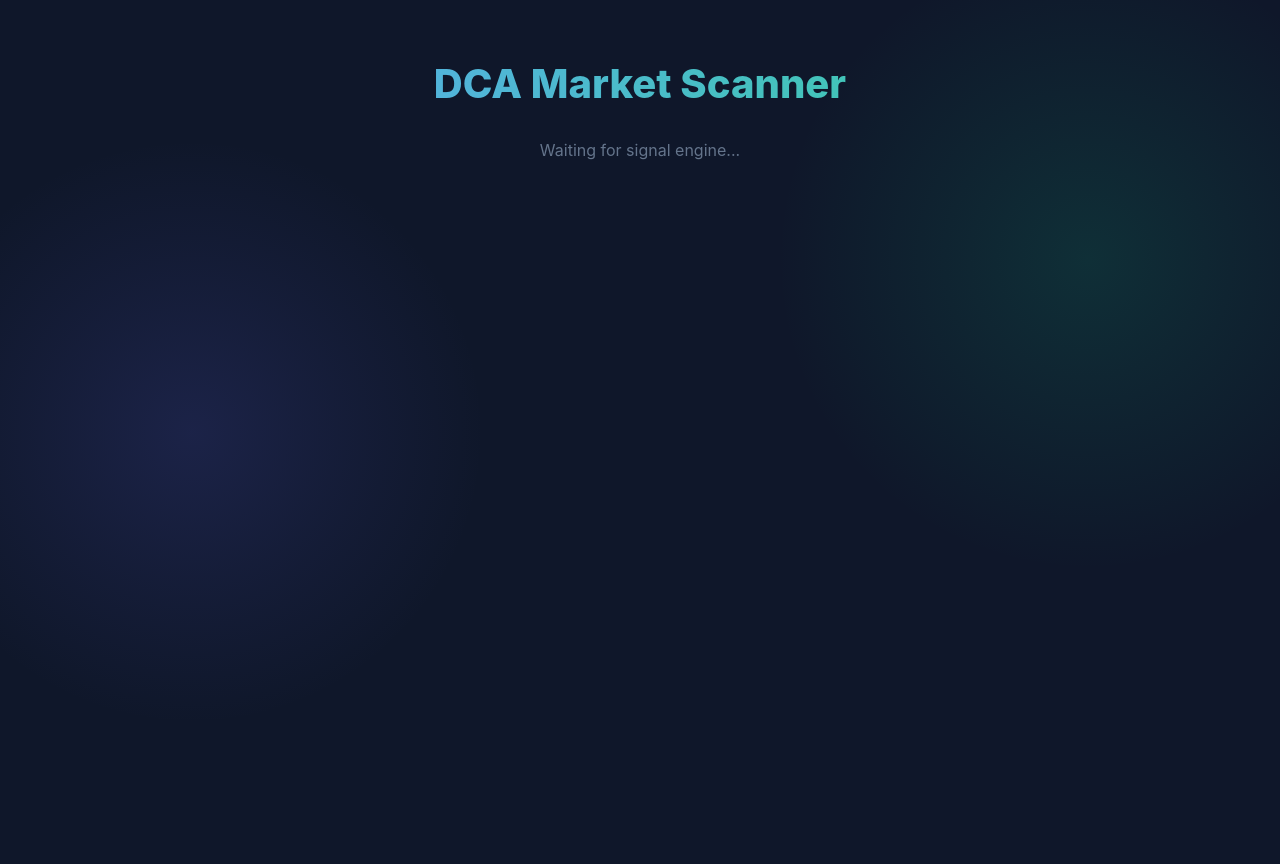
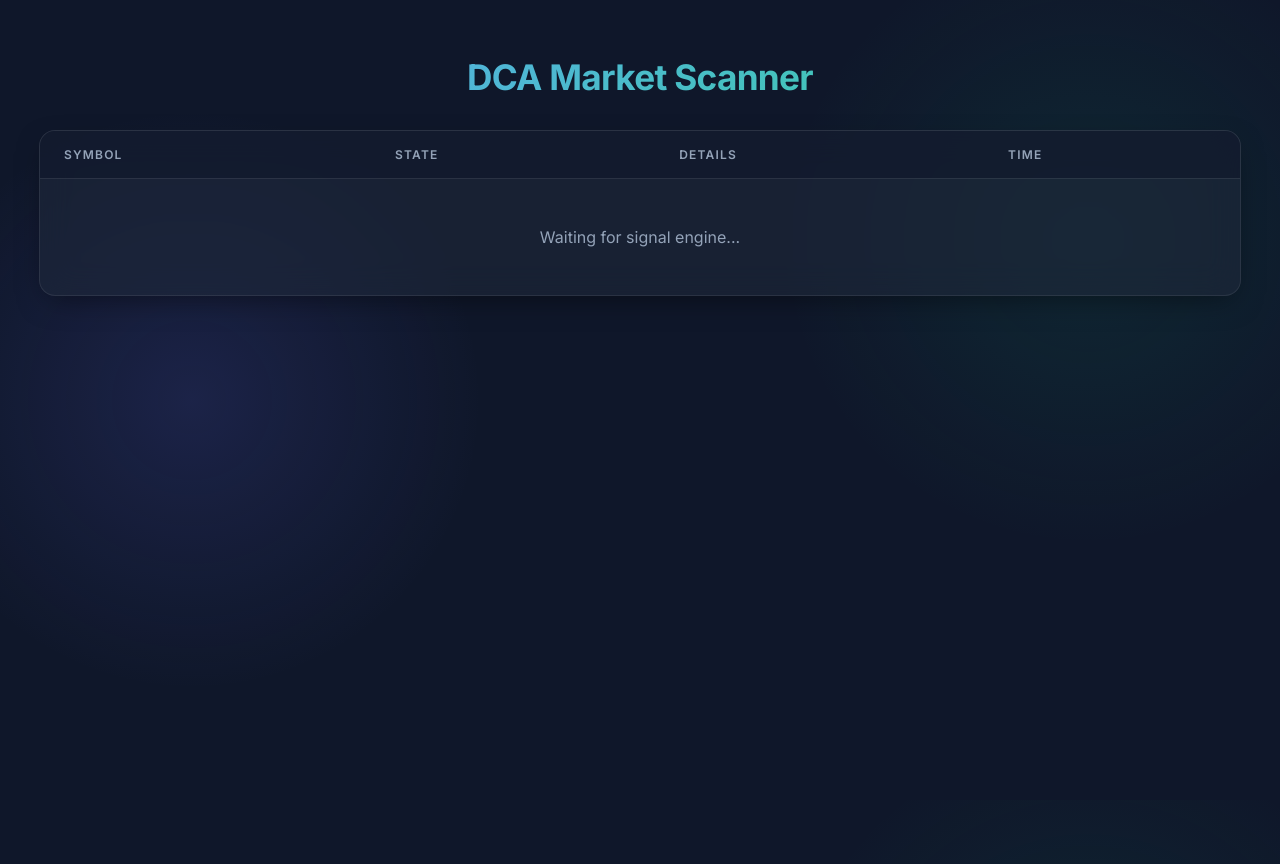
Before and after one commit to Abydars/dcaforex, a Flask app: page / in a window 1280 px wide. Run offline with Flask 3, Linux system fonts and the light colour scheme; data that the repository does not hold is empty.

Commit message:
Update index.html

```diff
--- a/templates/index.html
+++ b/templates/index.html
@@ -4,11 +4,14 @@
     <meta charset="UTF-8">
     <meta name="viewport" content="width=device-width, initial-scale=1.0">
     <title>DCA Signal Monitor</title>
+    <!-- Modern Font Option -->
+    <link href="https://fonts.googleapis.com/css2?family=Inter:wght@400;500;600;700&display=swap" rel="stylesheet">
     <style>
         :root {
             --bg-color: #0f172a;
-            --card-bg: rgba(30, 41, 59, 0.7);
-            --card-border: rgba(255, 255, 255, 0.1);
+            --table-bg: rgba(30, 41, 59, 0.6);
+            --border-color: rgba(248, 250, 252, 0.08);
+            --hover-bg: rgba(51, 65, 85, 0.5);
             --text-primary: #f8fafc;
             --text-secondary: #94a3b8;
             --green: #10b981;
@@ -21,113 +24,154 @@
             margin: 0;
             padding: 2rem;
             background: var(--bg-color);
-            background-image: radial-gradient(circle at 15% 50%, rgba(99, 102, 241, 0.15), transparent 25%),
-                              radial-gradient(circle at 85% 30%, rgba(16, 185, 129, 0.15), transparent 25%);
+            background-image:
+                radial-gradient(circle at 15% 50%, rgba(99, 102, 241, 0.15), transparent 25%),
+                radial-gradient(circle at 85% 30%, rgba(16, 185, 129, 0.1), transparent 25%);
+            background-attachment: fixed;
             color: var(--text-primary);
-            font-family: 'Inter', -apple-system, BlinkMacSystemFont, "Segoe UI", Roboto, sans-serif;
+            font-family: 'Inter', system-ui, -apple-system, sans-serif;
             min-height: 100vh;
         }
 
         h1 {
             text-align: center;
-            font-size: 2.5rem;
-            font-weight: 800;
+            font-size: 2.2rem;
+            font-weight: 700;
             margin-bottom: 2rem;
-            background: linear-gradient(to right, #60a5fa, #34d399);
+            background: linear-gradient(135deg, #60a5fa, #34d399);
             -webkit-background-clip: text;
             -webkit-text-fill-color: transparent;
+            letter-spacing: -0.02em;
         }
 
-        .grid {
-            display: grid;
-            grid-template-columns: repeat(auto-fill, minmax(320px, 1fr));
-            gap: 1.5rem;
+        .table-container {
             max-width: 1200px;
             margin: 0 auto;
+            background: var(--table-bg);
+            backdrop-filter: blur(16px);
+            -webkit-backdrop-filter: blur(16px);
+            border: 1px solid var(--border-color);
+            border-radius: 16px;
+            overflow: hidden; /* rounds the table corners */
+            box-shadow: 0 10px 30px -10px rgba(0, 0, 0, 0.5);
         }
 
-        .card {
-            background: var(--card-bg);
-            backdrop-filter: blur(12px);
-            -webkit-backdrop-filter: blur(12px);
-            border: 1px solid var(--card-border);
-            border-radius: 16px;
-            padding: 1.5rem;
-            transition: transform 0.2s, box-shadow 0.2s;
-            position: relative;
-            overflow: hidden;
-            box-shadow: 0 4px 6px -1px rgba(0, 0, 0, 0.1), 0 2px 4px -1px rgba(0, 0, 0, 0.06);
+        table {
+            width: 100%;
+            border-collapse: collapse;
+            text-align: left;
         }
 
-        .card::before {
-            content: '';
-            position: absolute;
-            top: 0; left: 0; right: 0; height: 4px;
-            background: var(--gray);
-            border-radius: 4px 4px 0 0;
-            transition: background-color 0.3s ease;
+        th, td {
+            padding: 1rem 1.5rem;
+            border-bottom: 1px solid var(--border-color);
         }
 
-        .card[data-color="green"]::before { background: var(--green); }
-        .card[data-color="red"]::before { background: var(--red); }
-        .card[data-color="orange"]::before { background: var(--orange); }
-
-        .symbol-name {
-            font-size: 1.5rem;
-            font-weight: 700;
-            margin: 0 0 0.5rem 0;
-            display: flex;
-            justify-content: space-between;
-            align-items: center;
+        th {
+            background: rgba(15, 23, 42, 0.6);
+            font-size: 0.75rem;
+            text-transform: uppercase;
+            letter-spacing: 0.1em;
+            color: var(--text-secondary);
+            font-weight: 600;
+            white-space: nowrap;
         }
 
-        .time {
-            font-size: 0.8rem;
-            color: var(--text-secondary);
-            font-weight: 400;
+        tr {
+            transition: all 0.2s ease;
         }
 
-        .status {
+        tr:hover {
+            background: var(--hover-bg);
+        }
+
+        tr:last-child td {
+            border-bottom: none;
+        }
+
+        /* Symbol Name styling */
+        .symbol-col {
+            font-weight: 600;
             font-size: 1rem;
-            line-height: 1.5;
-            color: var(--text-secondary);
-            min-height: 3rem;
             display: flex;
             align-items: center;
+            gap: 0.75rem;
         }
 
+        /* Color Dot next to symbol */
+        .dot {
+            width: 8px;
+            height: 8px;
+            border-radius: 50%;
+            display: inline-block;
+        }
+        tr[data-color="green"] .dot { background: var(--green); box-shadow: 0 0 8px var(--green); }
+        tr[data-color="red"] .dot { background: var(--red); }
+        tr[data-color="orange"] .dot { background: var(--orange); }
+        tr[data-color="gray"] .dot { background: var(--gray); }
+
+        /* Badge Styling */
         .badge {
-            display: inline-block;
-            padding: 0.25rem 0.5rem;
+            display: inline-flex;
+            align-items: center;
+            padding: 0.25rem 0.6rem;
             border-radius: 6px;
             font-size: 0.75rem;
             font-weight: 600;
             text-transform: uppercase;
             letter-spacing: 0.05em;
-            margin-bottom: 1rem;
-            background: rgba(100, 116, 139, 0.2);
-            color: var(--gray);
+            white-space: nowrap;
         }
 
-        .card[data-color="green"] .badge { background: rgba(16, 185, 129, 0.2); color: var(--green); }
-        .card[data-color="red"] .badge { background: rgba(239, 68, 68, 0.2); color: var(--red); }
-        .card[data-color="orange"] .badge { background: rgba(245, 158, 11, 0.2); color: var(--orange); }
+        tr[data-color="green"] .badge { background: rgba(16, 185, 129, 0.15); color: #34d399; }
+        tr[data-color="red"] .badge { background: rgba(239, 68, 68, 0.15); color: #f87171; }
+        tr[data-color="orange"] .badge { background: rgba(245, 158, 11, 0.15); color: #fbbf24; }
+        tr[data-color="gray"] .badge { background: rgba(100, 116, 139, 0.15); color: #94a3b8; }
+
+        .time-col {
+            font-size: 0.85rem;
+            color: var(--text-secondary);
+            font-variant-numeric: tabular-nums;
+        }
+
+        .status-col {
+            font-size: 0.95rem;
+            color: #e2e8f0;
+            line-height: 1.4;
+        }
 
         /* Smooth pulse animation for active scanning */
         @keyframes pulse {
-            0% { opacity: 0.6; }
+            0% { opacity: 0.5; }
             50% { opacity: 1; }
-            100% { opacity: 0.6; }
+            100% { opacity: 0.5; }
         }
         .scanning { animation: pulse 2s cubic-bezier(0.4, 0, 0.6, 1) infinite; }
+
+        @media (max-width: 768px) {
+            th, td { padding: 0.75rem 1rem; }
+            .status-col { font-size: 0.85rem; }
+        }
     </style>
 </head>
 <body>
 
     <h1>DCA Market Scanner</h1>
 
-    <div class="grid" id="dashboard">
-        <!-- Cards will be injected here -->
+    <div class="table-container">
+        <table>
+            <thead>
+                <tr>
+                    <th>Symbol</th>
+                    <th>State</th>
+                    <th>Details</th>
+                    <th>Time</th>
+                </tr>
+            </thead>
+            <tbody id="dashboard">
+                <!-- Rows injected here -->
+            </tbody>
+        </table>
     </div>
 
     <script>
@@ -142,40 +186,41 @@
         }
 
         function renderDashboard(data) {
-            const grid = document.getElementById('dashboard');
+            const tbody = document.getElementById('dashboard');
 
             const symbols = Object.keys(data).sort();
             if (symbols.length === 0) {
-                grid.innerHTML = '<div style="text-align: center; grid-column: 1/-1; color: #64748b;">Waiting for signal engine...</div>';
+                tbody.innerHTML = '<tr><td colspan="4" style="text-align: center; color: var(--text-secondary); padding: 3rem;">Waiting for signal engine...</td></tr>';
                 return;
             }
 
-            // We update DOM efficiently to avoid flickering
             symbols.forEach(sym => {
                 const info = data[sym];
                 let stateLabel = "Scanning";
-                if (info.color === "green") stateLabel = "Signal Triggered";
+                if (info.color === "green") stateLabel = "Active";
                 if (info.color === "red") stateLabel = "Blocked";
                 if (info.color === "orange") stateLabel = "Delayed";
 
-                let card = document.getElementById('card-' + sym);
+                let row = document.getElementById('row-' + sym);
 
-                if (!card) {
-                    card = document.createElement('div');
-                    card.id = 'card-' + sym;
-                    card.className = 'card';
-                    grid.appendChild(card);
+                if (!row) {
+                    row = document.createElement('tr');
+                    row.id = 'row-' + sym;
+                    tbody.appendChild(row);
                 }
 
-                card.setAttribute('data-color', info.color);
+                row.setAttribute('data-color', info.color);
 
-                card.innerHTML = `
-                    <div class="symbol-name">
+                row.innerHTML = `
+                    <td class="symbol-col">
+                        <span class="dot"></span>
                         ${sym}
-                        <span class="time">${info.time || ''}</span>
-                    </div>
-                    <div class="badge ${info.color === 'gray' ? 'scanning' : ''}">${stateLabel}</div>
-                    <div class="status">${info.status}</div>
+                    </td>
+                    <td>
+                        <span class="badge ${info.color === 'gray' ? 'scanning' : ''}">${stateLabel}</span>
+                    </td>
+                    <td class="status-col">${info.status}</td>
+                    <td class="time-col">${info.time || '--:--:--'}</td>
                 `;
             });
         }
```
